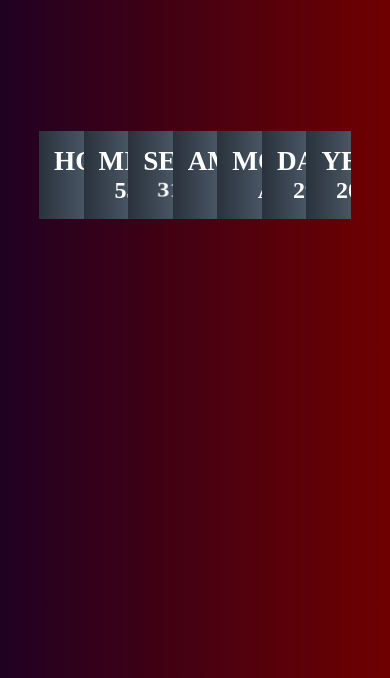
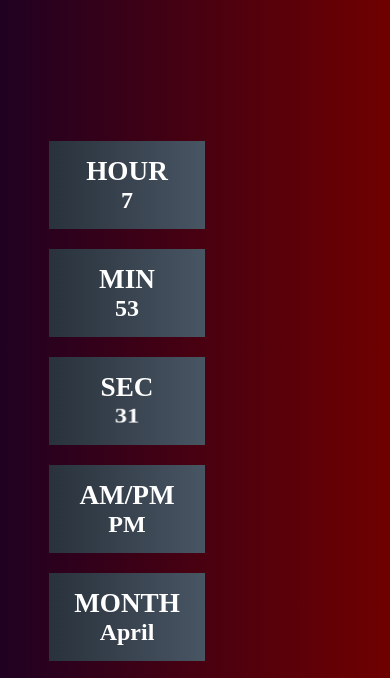
Before and after one commit to batistaDev1113/timer, a plain HTML site: page index.html in a window 390 px wide. Shown: the part 159-837 px from the top of the page. Drawn offline with Linux system fonts and the light colour scheme.

Commit message:
started adding responsive design

```diff
--- a/css/main.css
+++ b/css/main.css
@@ -9,14 +9,12 @@ body {
   height: 100vh;
   width: 100vw;
   color: #fff;
-  text-align: center;
-  display: flex;
-  flex-direction: column;
+  overflow-x: hidden;
+  background-size: cover;
 }
 
 #time {
-  display: flex;
-  width: 80vw;
+  max-width: 80vw;
   margin: 90px auto;
 }
 #timeHour,
@@ -26,11 +24,12 @@ body {
 #year,
 #day,
 #am-pm {
-  width: 30vw;
-  display: flex;
-  justify-content: space-between;
+  text-align: center;
+  width: 50%;
+  margin: 10px;
+  float: left;
   padding: 15px;
-  flex-direction: column;
+
   background: #485563; /* fallback for old browsers */
   background: -webkit-linear-gradient(
     to right,
@@ -63,18 +62,3 @@ header {
 header i.far.fa-clock {
   margin-right: 20px;
 }
-
-/* media queries for Ipad */
-@media all and (max-width: 769px) {
-  #timeHour,
-  #timeMin,
-  #timeSec,
-  #month,
-  #year,
-  #day,
-  #am-pm {
-    width: 50%;
-    flex-wrap: wrap;
-    overflow: hidden;
-  }
-}
--- a/js/timer.js
+++ b/js/timer.js
@@ -8,6 +8,7 @@ const day = document.querySelector('div#day h2');
 const year = document.querySelector('div#year h2');
 const seconds = document.querySelector('h2.effect');
 let meridiem = document.querySelector('div#am-pm h2');
+
 
 
 //array of months
@@ -30,10 +31,18 @@ function updateClock() {
 updateClock();
 
 function updateMeridiem(currentHour) {
-  hour.innerHTML = currentHour % 12;
-  meridiem.innerHTML = 'PM';
-  if (currentHour % 12 == 0) {
-    hour.innerHTML = (currentHour % 12) + 1;
+  if (currentHour >= 12) {
+    meridiem.innerHTML = 'PM';
+  }
+  else {
     meridiem.innerHTML = 'AM';
   }
+  if (currentHour % 12 === 0) {
+    hour.innerHTML = currentHour;
+
+  }
+  else {
+    hour.innerHTML = currentHour % 12;
+  }
+
 }
```
Also changed, not shown: 1 other file.
